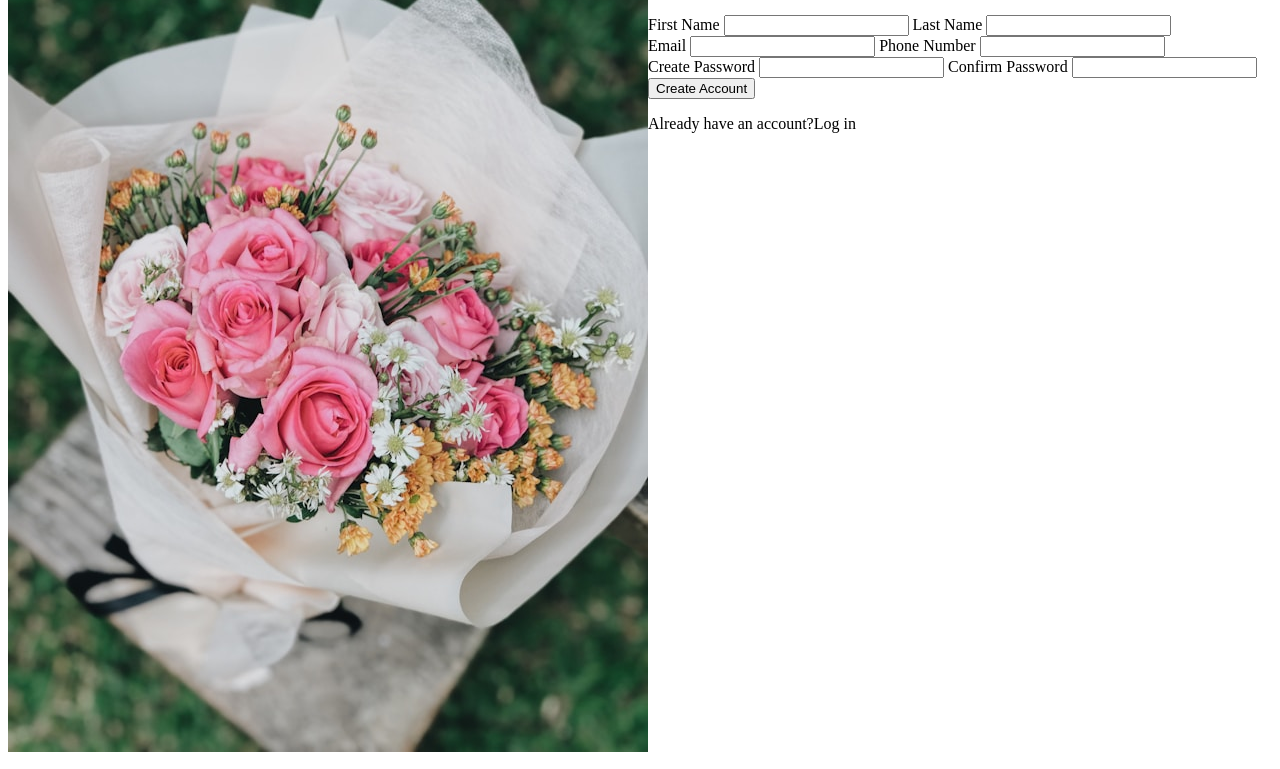
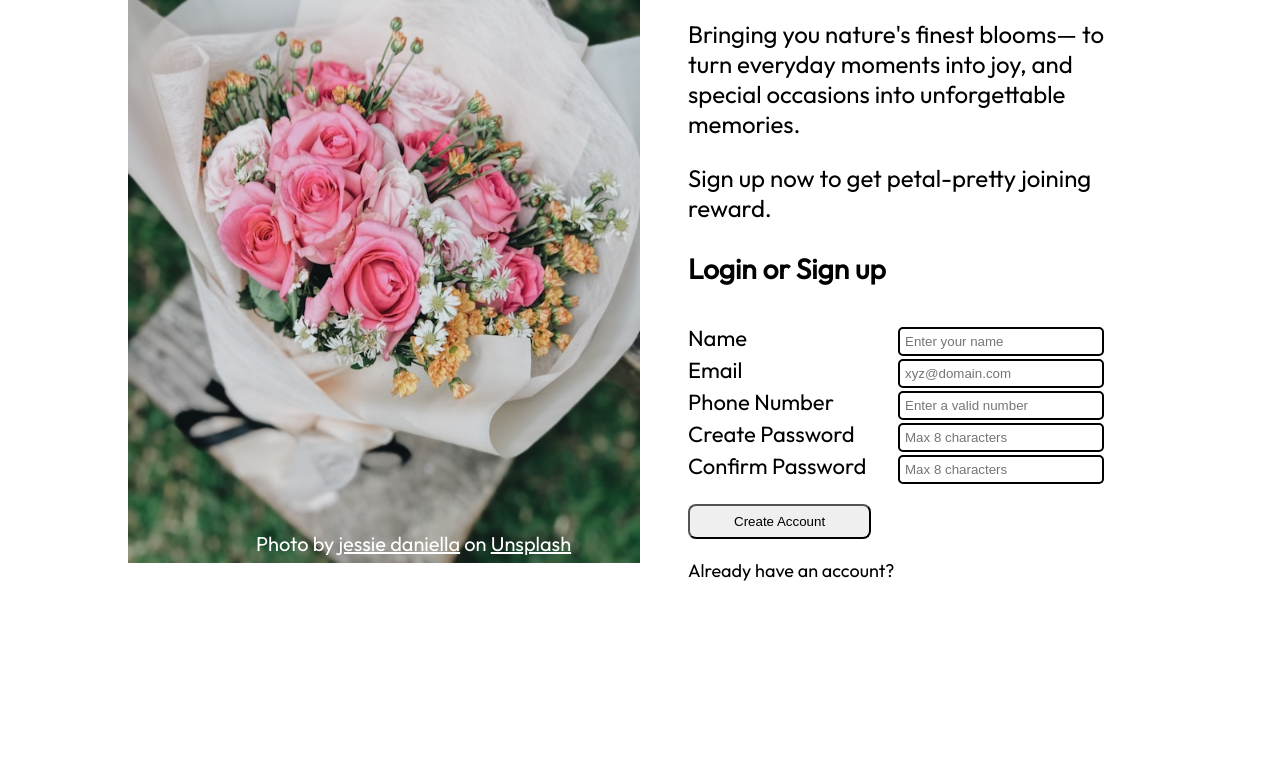
Before and after one commit to aditidtdt/sign-up, a plain HTML site: page index.html in a window 1280 px wide. Shown: the part 189-958 px from the top of the page. After the commit the page ends 812 px from the top, so only its background shows below. Drawn offline with Linux system fonts and the light colour scheme.

Commit message:
layout using css

```diff
--- a/index.html
+++ b/index.html
@@ -7,14 +7,16 @@
     <link rel="stylesheet" href="./style.css" />
   </head>
   <body>
+    <div id="sign-up-form">
       <div class="bouquet">
-      <h1>FlowersForYou</h1>
+        <div class="flowers">
           <img
             src="flowerBouquet.jpg"
             alt="a boquet of pink, yellow and white flowers"
-        class="flowers"
           />
-      <p class="credits">
+        </div>
+        <div class="title">Flowers For You</div>
+        <div class="credits">
           Photo by
           <a
             href="https://unsplash.com/@jessiedaniella?utm_content=creditCopyText&utm_medium=referral&utm_source=unsplash"
@@ -25,7 +27,7 @@
             href="https://unsplash.com/photos/pink-and-white-rose-bouquet-QLuleNy8LMM?utm_content=creditCopyText&utm_medium=referral&utm_source=unsplash"
             >Unsplash</a
           >
-      </p>
+        </div>
       </div>
       <div class="content">
         <div class="main">
@@ -39,30 +41,57 @@
         </div>
         <form>
           <div>
-          <label for="fName">First Name</label>
-          <input type="text" id="fName" name="first-name" />
-
-          <label for="lName">Last Name</label>
-          <input type="text" id="lName" name="last-name" />
+            <label for="name">Name</label>
+            <input
+              type="text"
+              id="name"
+              name="name"
+              placeholder="Enter your name"
+            />
           </div>
           <div>
             <label for="email">Email </label>
-          <input type="email" id="email" name="email" />
-
+            <input
+              type="email"
+              id="email"
+              name="email"
+              placeholder="xyz@domain.com"
+            />
+          </div>
+          <div>
             <label for="phoneNumber">Phone Number</label>
-          <input type="number" id="phoneNumber" name="phoneNumber" />
+            <input
+              type="tel"
+              id="phoneNumber"
+              name="phoneNumber"
+              placeholder="Enter a valid number"
+            />
           </div>
           <div>
             <label for="password">Create Password</label>
-          <input type="password" id="password" name="password" />
-
+            <input
+              type="password"
+              id="password"
+              name="password"
+              maxlength="8"
+              placeholder="Max 8 characters"
+            />
+          </div>
+          <div>
             <label for="confirmPassword">Confirm Password</label>
-          <input type="password" id="confirmPassword" name="password" />
+            <input
+              type="password"
+              id="confirmPassword"
+              name="Confirmpassword"
+              maxlength="8"
+              placeholder="Max 8 characters"
+            />
           </div>
 
           <button type="submit">Create Account</button>
-        <p>Already have an account?<span>Log in</span></p>
+          <p class="logIn">Already have an account? <span>Log in</span></p>
         </form>
+      </div>
     </div>
   </body>
 </html>
--- a/style.css
+++ b/style.css
@@ -1,3 +1,110 @@
+@font-face {
+  font-family: outfit;
+  src: url(Outfit-Regular.ttf);
+}
+
 body {
+  font-family: outfit, sans-serif;
+}
+
+#sign-up-form {
   display: flex;
+  margin: 2rem;
+  height: 90vh;
+  width: 80vw;
+  justify-self: center;
+  align-content: center;
 }
+
+.flowers {
+  position: relative;
+}
+.flowers > img {
+  height: 90vh;
+  width: 40vw;
+}
+
+.title {
+  position: absolute;
+  bottom: 90%;
+  font-size: 30px;
+  color: white;
+  left: 11%;
+}
+
+.credits {
+  position: absolute;
+  top: 90%;
+  font-size: 20px;
+  color: white;
+  left: 20%;
+}
+
+a {
+  color: white;
+  margin: 0;
+  padding: 0;
+}
+
+.content {
+  display: flex;
+  flex-direction: column;
+  gap: 10px;
+  align-items: center;
+  padding: 3rem;
+}
+
+h2 {
+  font-size: 44px;
+}
+
+h3 {
+  font-size: 28px;
+}
+
+.main > p {
+  font-size: 24px;
+}
+
+form {
+  display: table;
+  font-size: 22px;
+
+}
+
+form > div {
+  display: table-row;
+}
+
+label, input {
+  display: table-cell;
+}
+
+input {
+  width: 15vw;
+  border-radius: 5px;
+  border: 2px solid black;
+  padding: 5px;
+}
+
+input:focus {
+  border: 2px solid pink;
+}
+
+input:invalid {
+  border: 2px solid red;
+}
+span {
+  color: white;
+}
+
+button {
+  margin: 20px 0;
+  padding: 8px 44px;
+  border-radius: 8px;
+}
+
+.logIn {
+  margin-top: 0;
+  font-size: 18px;
+}
```
Also changed, not shown: Outfit-Regular.ttf (added). Lines whose indentation alone changed are shown as unchanged.
